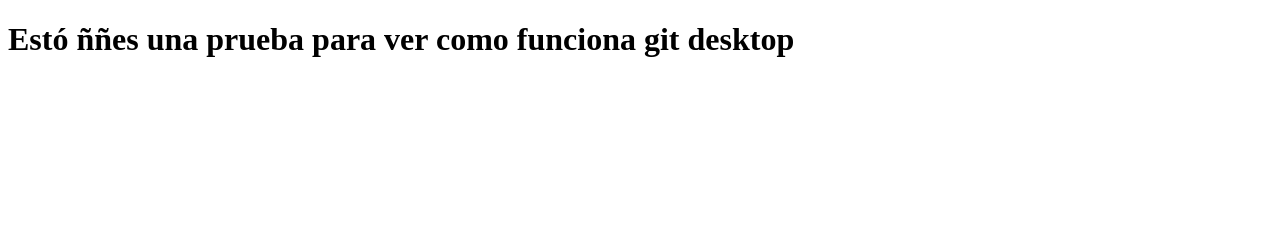
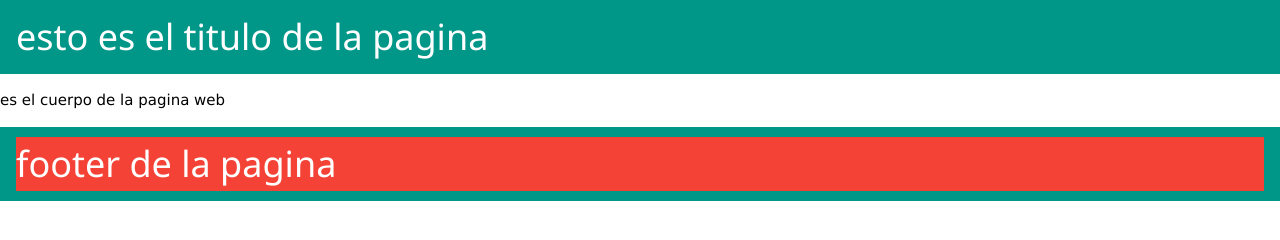
Before and after one commit to JJaviAG/Prueba-Pagina, a plain HTML site: page index.html in a window 1280 px wide. Drawn offline with nearby package versions, Linux system fonts and the light colour scheme.

Commit message:
algunos estilos para la pagina
añadimos  el titulo el cuerpo y el footer de la pagina

```diff
--- a/index.html
+++ b/index.html
@@ -1,9 +1,17 @@
 <!DOCTYPE html>
 <html>
     <head>
+        <meta charset="utf-8">
+        <link rel="stylesheet" type="text/css" href="https://www.w3schools.com/w3css/4/w3.css">
         <title>pagina de javi</title>
     </head>
     <body>
-        <h1>Estó ññes una prueba para ver como funciona git desktop</h1>
+        <div class="w3-container w3-teal ">
+            <h1>esto es el titulo de la pagina</h1>
+        </div>
+        <p>es el cuerpo de la pagina web</p>
+        <div class="w3-container w3-teal ">
+            <h1 class="w3-red">footer de la pagina </h1>
+        </div>
     </body>
 </html>
```
